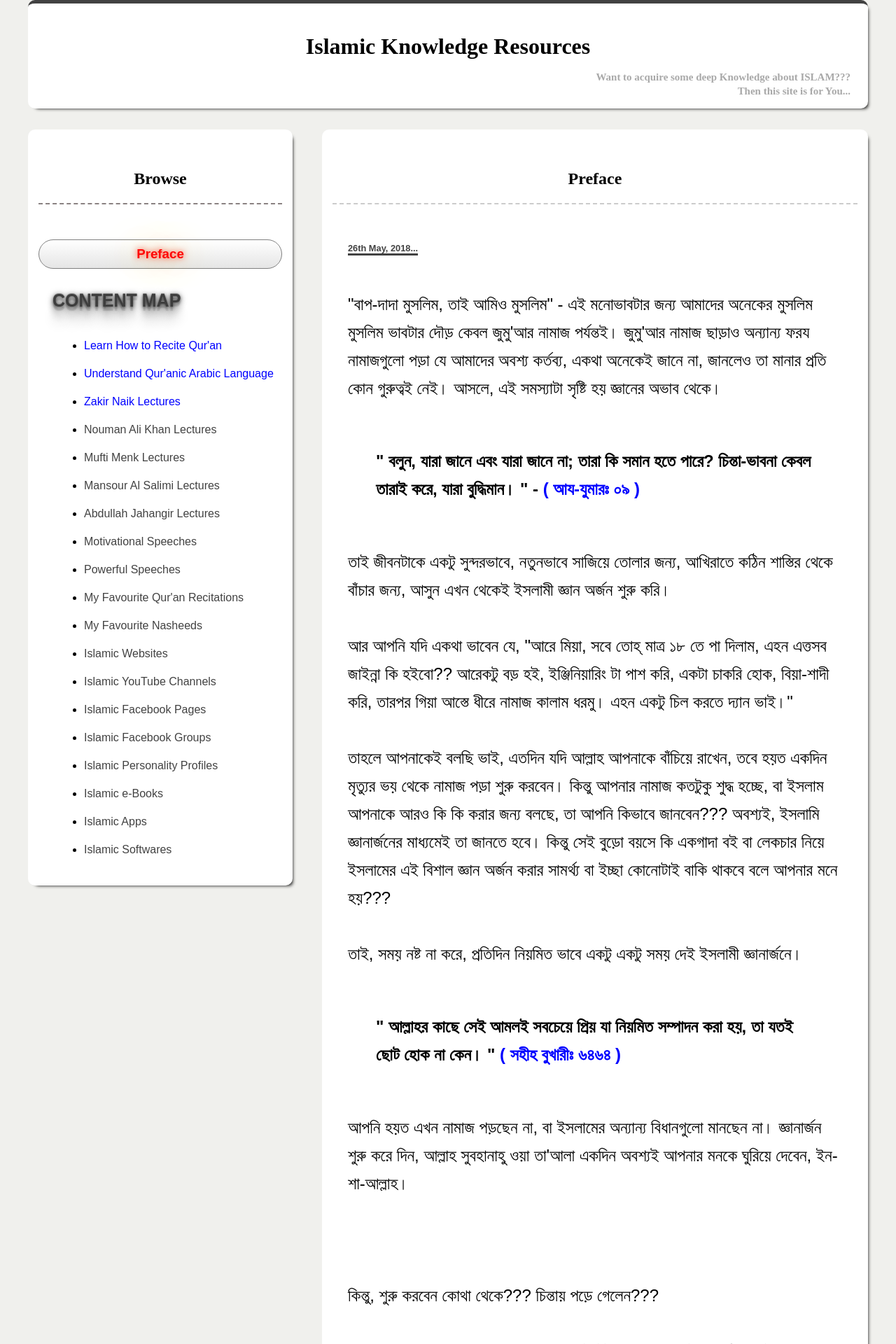
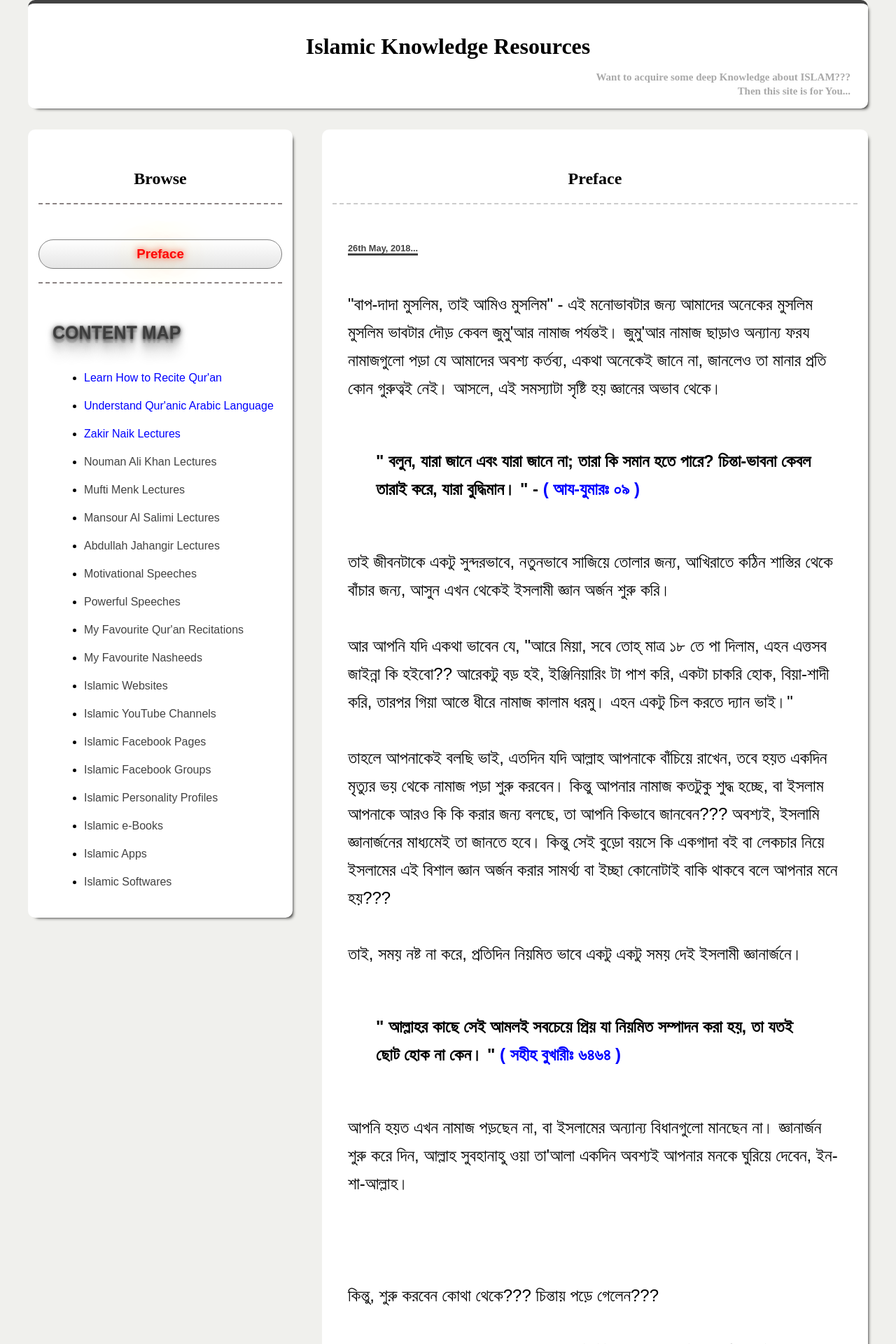
Before and after one commit to arman-bhaai/islamic-knowledge-resources, a Jekyll site: the page built from index.html, in a window 1280 px wide. Shown: the top 1920 px of the page at 70% size. Built offline with Jekyll 4.4.1, drawn with Linux system fonts in a browser that asks for light colours; some web fonts are replaced.

Commit message:
updated glow text design

```diff
--- a/_includes/sidebar.html
+++ b/_includes/sidebar.html
@@ -2,8 +2,9 @@
     <div id="sidebar-header">
         <h2>Browse</h2>
     </div>
-    <a href="{{site.baseurl}}/" id="glow"><h3 id="preface-link">Preface</h3></a>
-
+    <div id="glow-text">
+        <a href="{{site.baseurl}}/" id="glow"><h3 id="preface-link">Preface</h3></a>
+    </div>
             <h3 id="content-map-title">
                 <span>CONTENT MAP</span>
             </h3>
--- a/styles/style.css
+++ b/styles/style.css
@@ -114,6 +114,11 @@
 div#sidebar-header h2 {
     text-align: center;
     border-bottom: 2px dashed #8a8282;
+}
+
+div#glow-text {
+    border-bottom: 2px dashed #8a8282;
+    margin-bottom: 50px;
 }
 
 /* SECONDARY NAVIGATION STARTS */
```
